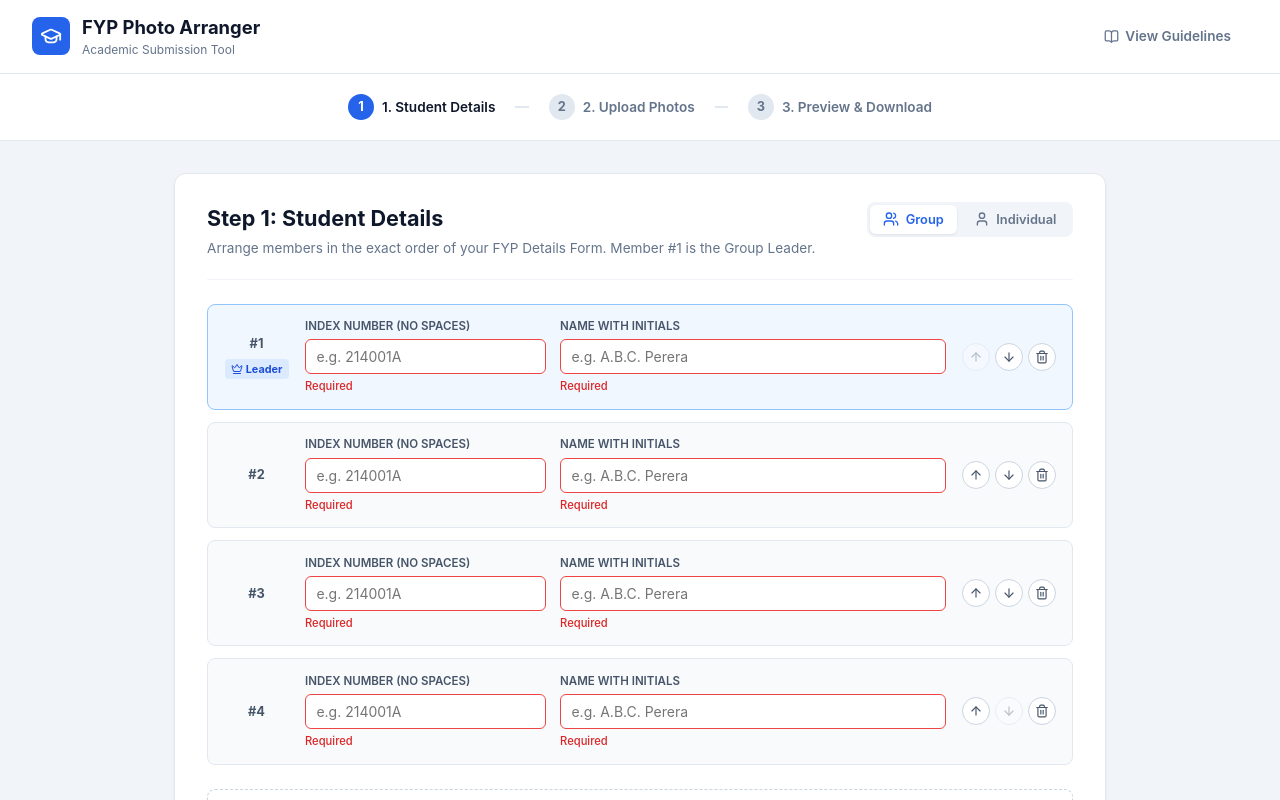
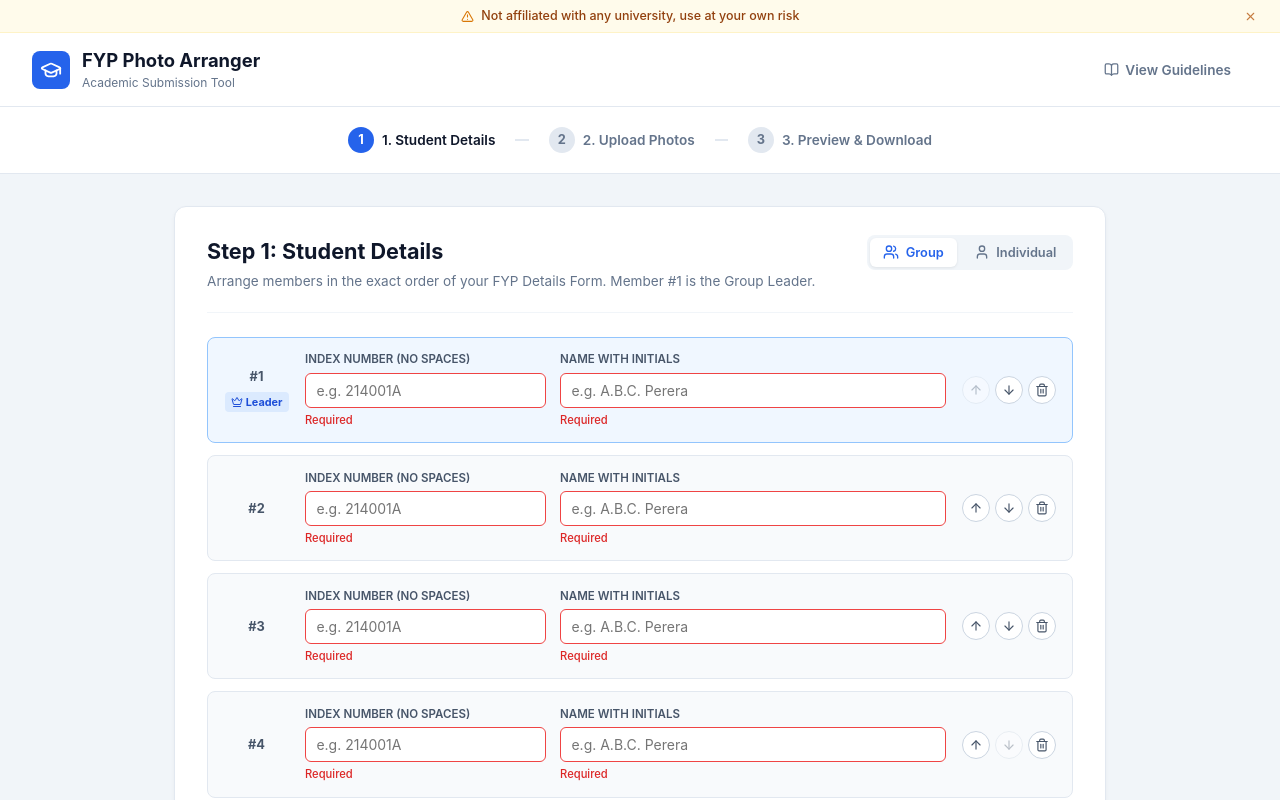
Before and after one commit to RandithaK/FYP_Photo_Arranger, a React (Vite) app: page / in a window 1280 px wide. Shown: the top 800 px of the page. Built offline with nearby package versions, Linux system fonts and the light colour scheme.

Commit message:
feat(banner): add university disclaimer banner on initial load

```diff
--- a/src/App.css
+++ b/src/App.css
@@ -5,6 +5,51 @@
   flex-direction: column;
   background-color: #f1f5f9;
   color: #0f172a;
+}
+
+/* Disclaimer Banner */
+.disclaimer-banner {
+  background-color: #fffbeb;
+  border-bottom: 1px solid #fef3c7;
+  color: #92400e;
+  padding: 0.4rem 1.25rem;
+  display: flex;
+  align-items: center;
+  justify-content: space-between;
+  font-size: 0.78rem;
+  font-weight: 500;
+  z-index: 60;
+}
+
+.disclaimer-text {
+  display: flex;
+  align-items: center;
+  gap: 0.45rem;
+  margin: 0 auto;
+}
+
+.disclaimer-icon {
+  color: #d97706;
+  flex-shrink: 0;
+}
+
+.disclaimer-dismiss-btn {
+  background: transparent;
+  border: none;
+  cursor: pointer;
+  color: #b45309;
+  padding: 0.2rem;
+  border-radius: 4px;
+  display: flex;
+  align-items: center;
+  justify-content: center;
+  opacity: 0.75;
+  transition: all 0.15s ease;
+}
+
+.disclaimer-dismiss-btn:hover {
+  opacity: 1;
+  background: rgba(180, 83, 9, 0.1);
 }
 
 /* Header */
--- a/src/App.tsx
+++ b/src/App.tsx
@@ -9,7 +9,9 @@ import { GuidelinesModal } from './components/GuidelinesModal';
 import {
   GraduationCap,
   BookOpen,
-  Check
+  Check,
+  AlertTriangle,
+  X
 } from 'lucide-react';
 import './App.css';
 
@@ -21,6 +23,7 @@ const INITIAL_GROUP_STUDENTS: Student[] = [
 ];
 
 export function App() {
+  const [showDisclaimer, setShowDisclaimer] = useState(true);
   const [currentStep, setCurrentStep] = useState<1 | 2 | 3>(1);
   const [projectType, setProjectType] = useState<ProjectType>('group');
   const [students, setStudents] = useState<Student[]>(INITIAL_GROUP_STUDENTS);
@@ -66,6 +69,24 @@ export function App() {
 
   return (
     <div className="app-shell">
+      {/* Disclaimer Banner on Initial Load */}
+      {showDisclaimer && (
+        <aside className="disclaimer-banner" role="alert">
+          <div className="disclaimer-text">
+            <AlertTriangle size={13} className="disclaimer-icon" />
+            <span>Not affiliated with any university, use at your own risk</span>
+          </div>
+          <button
+            type="button"
+            className="disclaimer-dismiss-btn"
+            onClick={() => setShowDisclaimer(false)}
+            aria-label="Dismiss disclaimer"
+          >
+            <X size={13} />
+          </button>
+        </aside>
+      )}
+
       {/* Top Navbar */}
       <header className="app-header">
         <div className="header-brand">
```
